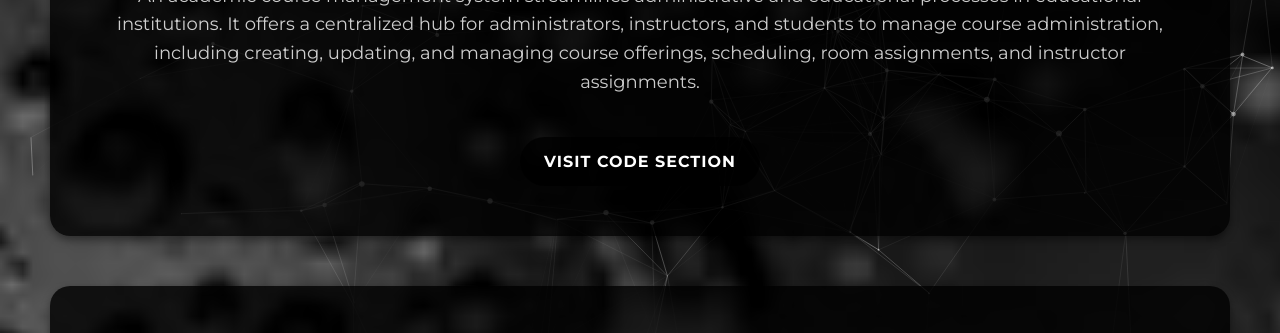
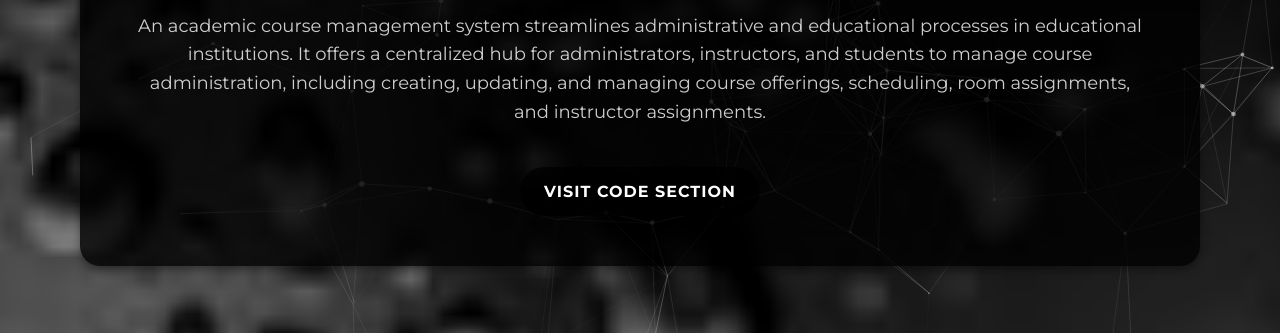
Before and after one commit to codewith-pavel/MyProfile, a plain HTML site: page project.html in a window 1280 px wide. Shown: the part 196-529 px from the top of the page. Drawn offline with nearby package versions, Linux system fonts and the light colour scheme.

Commit message:
margin 80px

```diff
--- a/project.html
+++ b/project.html
@@ -54,7 +54,7 @@
             padding: 50px;
             text-align: center;
             position: relative;
-            margin: 50px;
+            margin: 80px;
             overflow: hidden; /* Ensure no overflow on hover effects */
             transition: transform 0.3s ease;
             cursor: pointer;
```
